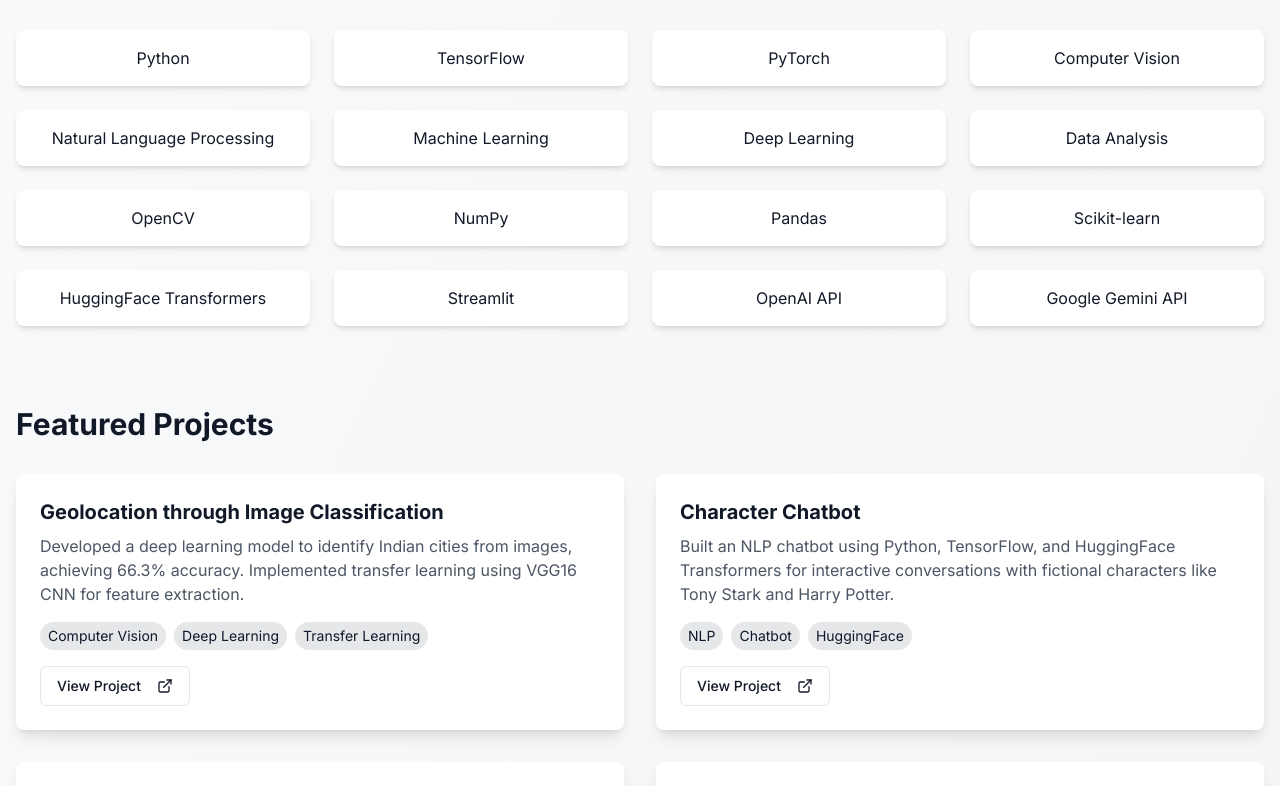
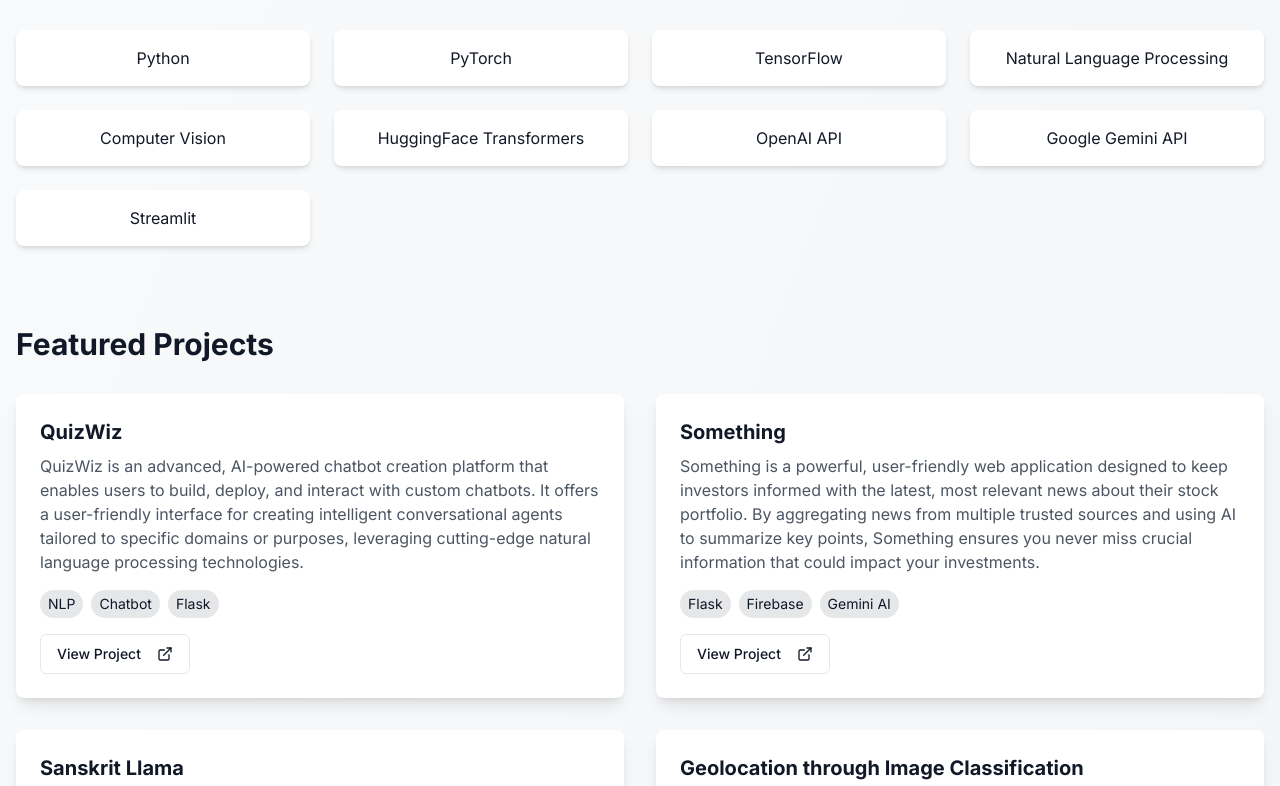
Before and after one commit to shahdivax/portfolio-website, a Next.js app: page / in a window 1280 px wide. Shown: the part 554-1340 px from the top of the page. Built offline with nearby package versions, Linux system fonts and the light colour scheme.

Commit message:
added Projects and skills

```diff
--- a/app/page.tsx
+++ b/app/page.tsx
@@ -17,6 +17,9 @@
 
   if (!mounted) return null
 
+  const switchTheme = () => {
+    setTheme(theme === 'dark' ? 'light' : 'dark')
+  }
   return (
     <div className="min-h-screen bg-gradient-to-br from-gray-50 to-gray-100 dark:from-gray-900 dark:to-gray-800 text-gray-900 dark:text-gray-100 transition-all duration-300">
       <header className="sticky top-0 z-10 backdrop-blur-md bg-white/75 dark:bg-gray-900/75 shadow-sm">
@@ -96,11 +99,10 @@
             <h3 className="text-3xl font-bold mb-8">Skills & Expertise</h3>
             <div className="grid grid-cols-2 md:grid-cols-3 lg:grid-cols-4 gap-6">
             {[
-                'Python', 'TensorFlow', 'PyTorch', 'Computer Vision',
-                'Natural Language Processing', 'Machine Learning',
-                'Deep Learning', 'Data Analysis', 'OpenCV', 'NumPy',
-                'Pandas', 'Scikit-learn', 'HuggingFace Transformers',
-                'Streamlit', 'OpenAI API', 'Google Gemini API'
+              'Python', 'PyTorch', 'TensorFlow',
+              'Natural Language Processing', 'Computer Vision',
+              'HuggingFace Transformers', 'OpenAI API',
+              'Google Gemini API', 'Streamlit'
             ].map((skill) => (
               <div key={skill} className="bg-white dark:bg-gray-800 rounded-lg p-4 text-center shadow-md hover:shadow-lg transition-shadow">
                 {skill}
@@ -118,6 +120,24 @@
           >
             <h3 className="text-3xl font-bold mb-8">Featured Projects</h3>
             <div className="grid md:grid-cols-2 gap-8">
+              <ProjectCard
+                title="QuizWiz"
+                description="QuizWiz is an advanced, AI-powered chatbot creation platform that enables users to build, deploy, and interact with custom chatbots. It offers a user-friendly interface for creating intelligent conversational agents tailored to specific domains or purposes, leveraging cutting-edge natural language processing technologies."
+                link="https://quizwiz-mtcq.onrender.com/"
+                tags={['NLP', 'Chatbot', 'Flask']}
+              />
+              <ProjectCard
+                title="Something"
+                description="Something is a powerful, user-friendly web application designed to keep investors informed with the latest, most relevant news about their stock portfolio. By aggregating news from multiple trusted sources and using AI to summarize key points, Something ensures you never miss crucial information that could impact your investments."
+                link="https://something-atep.onrender.com"
+                tags={['Flask', 'Firebase', 'Gemini AI']}
+              />
+              <ProjectCard
+                title="Sanskrit Llama"
+                description="Sanskrit Llama is a project focused on fine-tuning the Llama-3 language model to translate Vedic Sanskrit texts into English. By leveraging transfer learning techniques and a curated dataset of Sanskrit-English parallel texts, this project aims to make ancient Sanskrit literature more accessible to a wider audience."
+                link="https://huggingface.co/diabolic6045/Sanskrit-llama"
+                tags={['NLP', 'Translation', 'Fine-tuning']}
+              />
               <ProjectCard
                 title="Geolocation through Image Classification"
                 description="Developed a deep learning model to identify Indian cities from images, achieving 66.3% accuracy. Implemented transfer learning using VGG16 CNN for feature extraction."
```
Also changed, not shown: app/globals.css (+25 -0 lines). Lines whose indentation alone changed are shown as unchanged.
